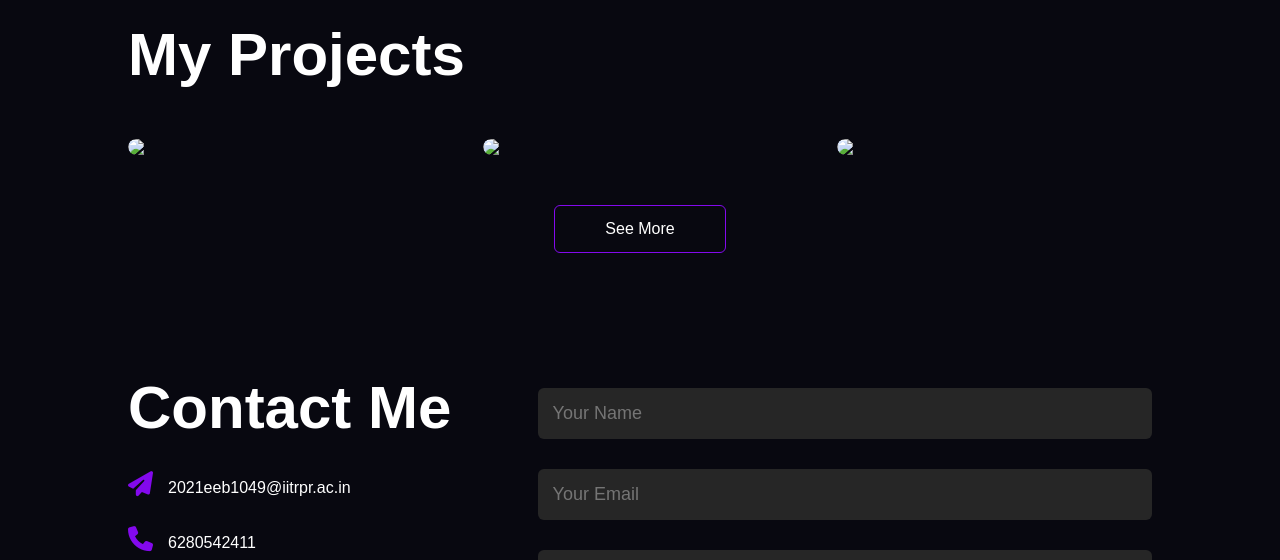
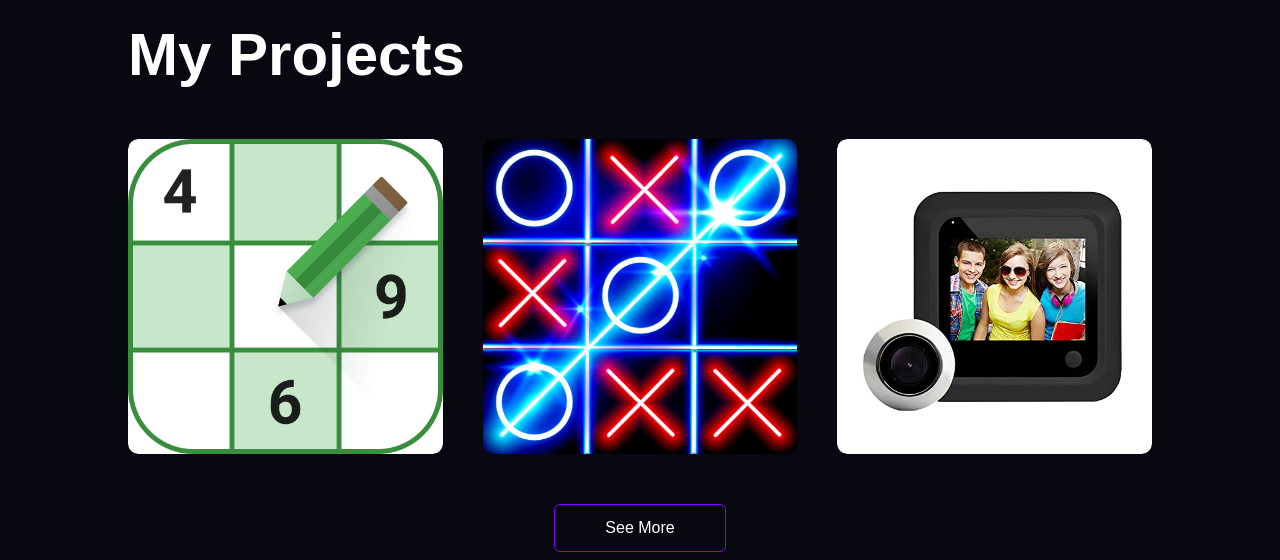
Before and after one commit to ParishaAggarwal03/portfolioWebsite, a plain HTML site: page index.html in a window 1280 px wide. Shown: the part 1480-2040 px from the top of the page. Drawn offline with Linux system fonts and the light colour scheme.

Commit message:
change source value

```diff
--- a/index.html
+++ b/index.html
@@ -126,7 +126,7 @@
         <h1 class="sub-title">My Projects</h1>
         <div class="work-list">
             <div class="work">
-                <img src="F:\projects\portfolio\sudoku.png">
+                <img src="sudoku.png">
                 <div class="layer">
                     <h3>Sudoku Solver</h3>
                     <p>The 9x9 grid called Sudoku is solved automatically when the user fills the board with valid numbers.</p>
@@ -134,7 +134,7 @@
                 </div>
             </div>
             <div class="work">
-                <img src="F:\projects\portfolio\tictactoe.png">
+                <img src="tictactoe.png">
                 <div class="layer">
                     <h3>Tic Tac Toe</h3>
                     <p>It's a real time game.</p>
@@ -142,7 +142,7 @@
                 </div>
             </div>
             <div class="work">
-                <img src="F:\projects\portfolio\camera.jpg">
+                <img src="camera.jpg">
                 <div class="layer">
                     <h3>Smart Door Peep hole camera</h3>
                     <p>A security camera that’ll provide surveillance via live streaming and face recognition system through the same.</p>
```
